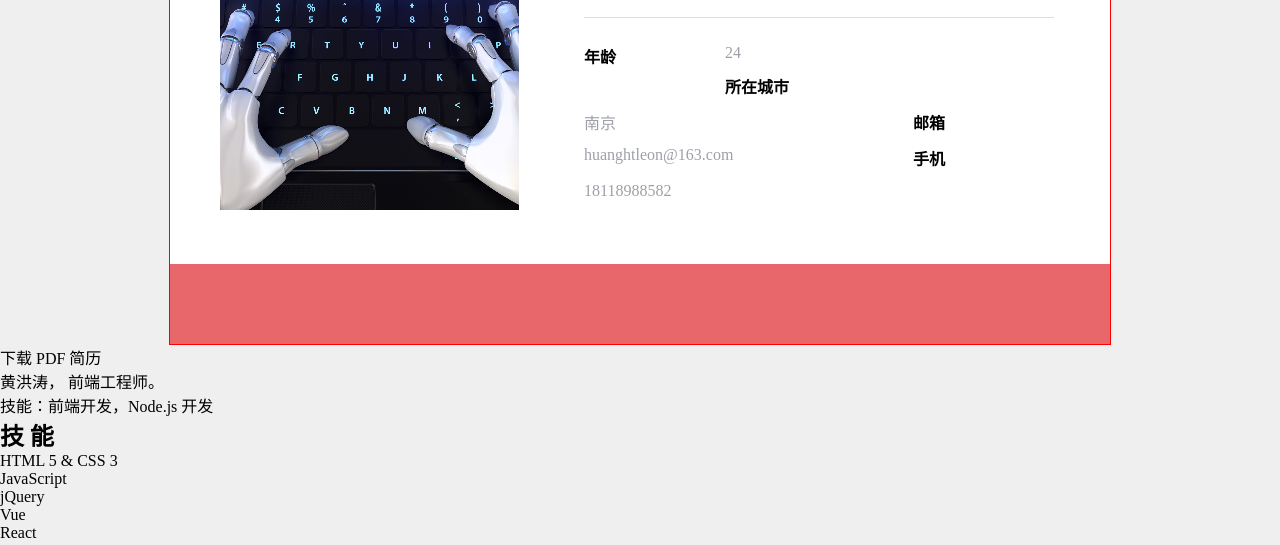
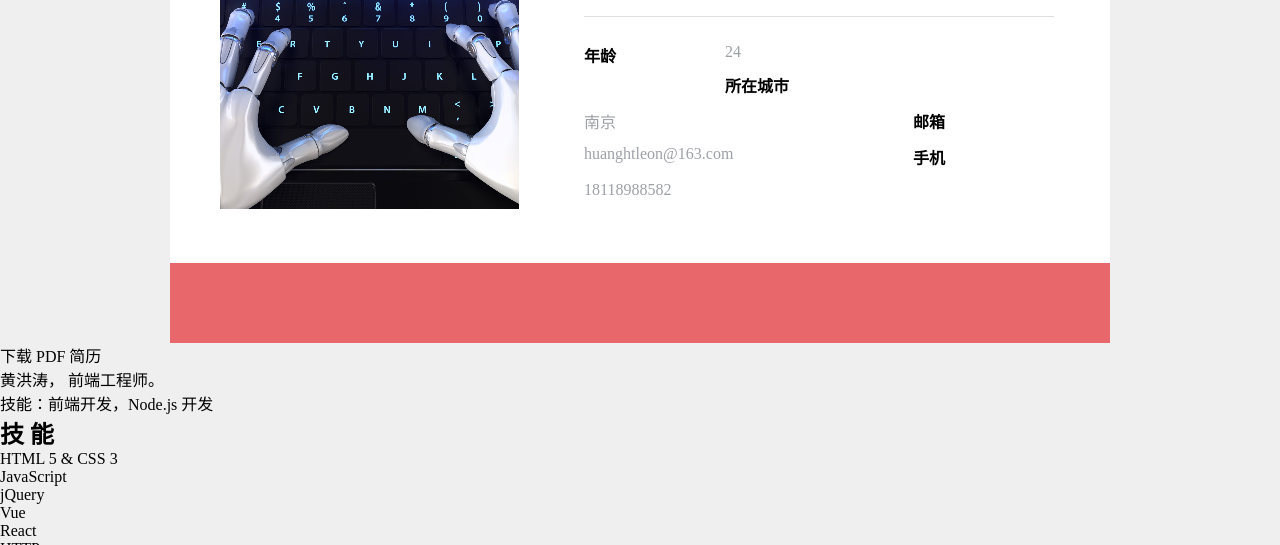
Before and after one commit to HongTao-Huang/Resume, a plain HTML site: page index.html in a window 1280 px wide. Shown: the part 703-1248 px from the top of the page. Drawn offline with Linux system fonts and the light colour scheme.

Commit message:
去掉边框[C

```diff
--- a/styles/a.css
+++ b/styles/a.css
@@ -97,7 +97,6 @@ a{
 /* card */
 
 .userCard{
-    border: 1px solid red;
     max-width: 940px;
     margin-left: auto;
     margin-right: auto;
@@ -188,7 +187,6 @@ a{
 }
 
 .userCard .media a{
-    /* border: 1px solid black; */
     display: inline-block;
     border-radius:50%;
     width: 40px;
```
